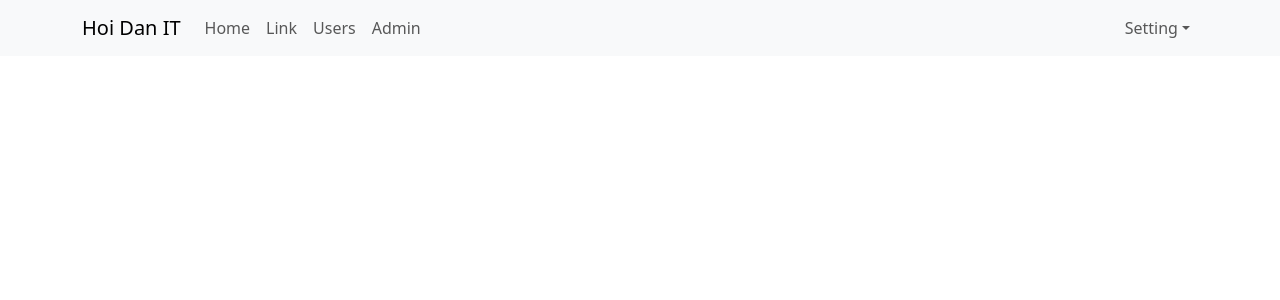
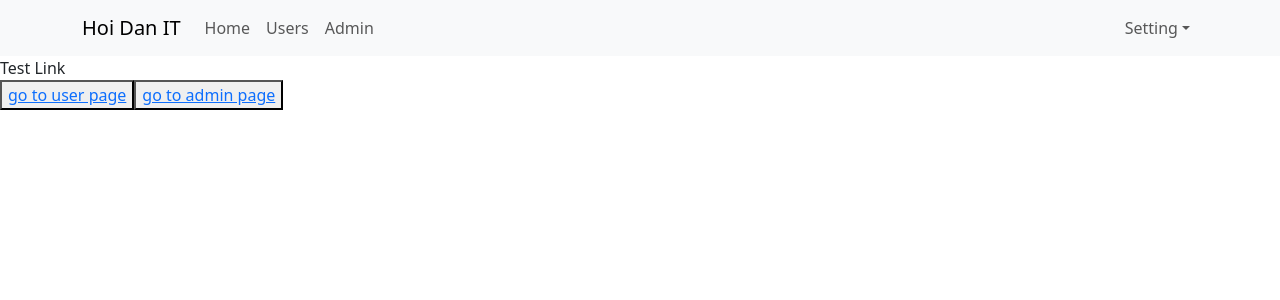
Before and after one commit to haithanh1001/Udemy_React, a React (Create React App) app: page / in a window 1280 px wide. Shown: the top 300 px of the page. Built offline with nearby package versions, Linux system fonts and the light colour scheme.

Commit message:
Dieu huong trang voi Links

```diff
--- a/src/App.js
+++ b/src/App.js
@@ -1,11 +1,22 @@
 import "./App.scss";
 import Header from "./components/Header/Header";
 import React from "react";
-
+import { Link } from "react-router-dom";
 const App = () => {
   return (
     <div className="app-container">
       <Header />
+      <div>
+        Test Link
+        <div>
+          <button>
+            <Link to="/users">go to user page</Link>
+          </button>
+          <button>
+            <Link to="/admins">go to admin page</Link>
+          </button>
+        </div>
+      </div>
     </div>
   );
 };
--- /dev/null
+++ b/src/components/Admin/Admin.js
@@ -0,0 +1,5 @@
+const Admin = (props) => {
+  return <div>Admin Component</div>;
+};
+
+export default Admin;
--- a/src/components/Header/Header.js
+++ b/src/components/Header/Header.js
@@ -2,7 +2,7 @@ import Container from "react-bootstrap/Container";
 import Nav from "react-bootstrap/Nav";
 import Navbar from "react-bootstrap/Navbar";
 import NavDropdown from "react-bootstrap/NavDropdown";
-
+import { Link } from "react-router-dom";
 const Header = () => {
   return (
     <Navbar bg="light" expand="lg">
@@ -11,10 +11,15 @@ const Header = () => {
         <Navbar.Toggle aria-controls="basic-navbar-nav" />
         <Navbar.Collapse id="basic-navbar-nav">
           <Nav className="me-auto">
-            <Nav.Link href="#home">Home</Nav.Link>
-            <Nav.Link href="#link">Link</Nav.Link>
-            <Nav.Link href="#users">Users</Nav.Link>
-            <Nav.Link href="#admin">Admin</Nav.Link>
+            <Link to="/" className="nav-link">
+              Home
+            </Link>
+            <Link to="/users" className="nav-link">
+              Users
+            </Link>
+            <Link to="/admins" className="nav-link">
+              Admin
+            </Link>
           </Nav>
           <Nav>
             <NavDropdown title="Setting" id="basic-nav-dropdown">
--- /dev/null
+++ b/src/components/User/User.js
@@ -0,0 +1,5 @@
+const Users = (props) => {
+  return <div>User Component</div>;
+};
+
+export default Users;
--- a/src/index.js
+++ b/src/index.js
@@ -4,13 +4,22 @@ import App from "./App";
 import reportWebVitals from "./reportWebVitals";
 import { Provider } from "react-redux";
 import store from "./redux/store";
+import { BrowserRouter, Route, Routes } from "react-router-dom";
+import Users from "./components/User/User";
+import Admin from "./components/Admin/Admin";
 import "bootstrap/dist/css/bootstrap.min.css";
 
 const root = ReactDOM.createRoot(document.getElementById("root"));
 root.render(
   <Provider store={store}>
     {/* <React.StrictMode> */}
-    <App />
+    <BrowserRouter>
+      <Routes>
+        <Route path="/" element={<App />} />
+        <Route path="/users" element={<Users />} />
+        <Route path="/admins" element={<Admin />} />
+      </Routes>
+    </BrowserRouter>
     {/* </React.StrictMode> */}
   </Provider>
 );
```
